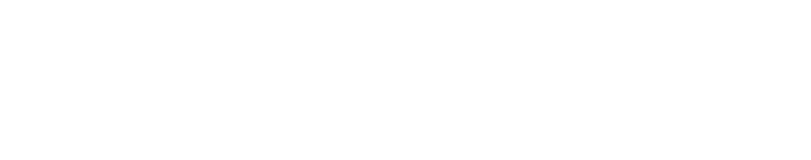
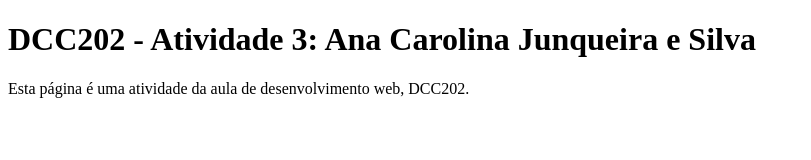
Before and after one commit to ufjf-dcc202/ufjf-dcc202-2023-3-b-atv3-AnaCarolinaJunqueira, a website: page index.html in a window 1280 px wide. Shown: the whole page, without its empty margins (0-811 px from the left). Drawn offline with Linux system fonts and the light colour scheme.

Commit message:
criação do parágrafo sobre o que é a pág

```diff
--- a/index.html
+++ b/index.html
@@ -7,7 +7,8 @@
 </head>
 <body>
     <main>
-
+        <h1>DCC202 - Atividade 3: Ana Carolina Junqueira e Silva</h1>
+        <p>Esta página é uma atividade da aula de desenvolvimento web, DCC202.</p>
     </main>
 
 </body>
```
